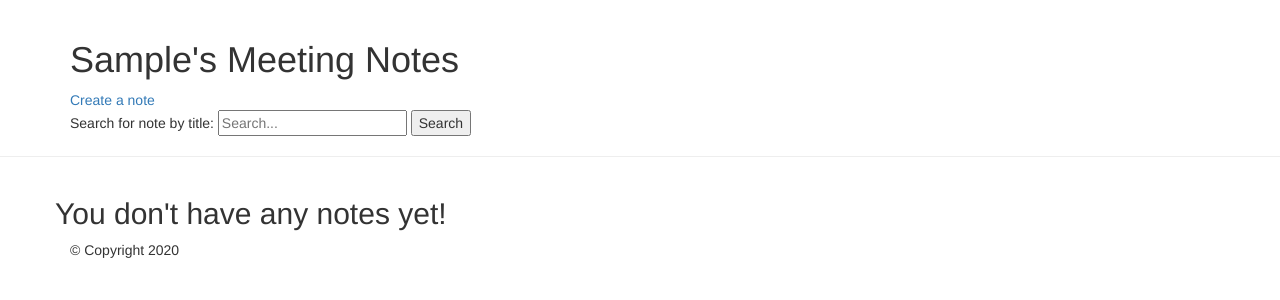
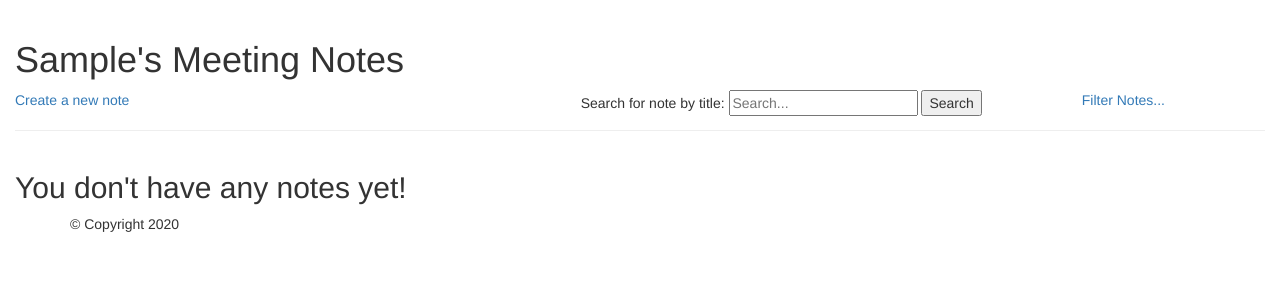
Before and after one commit to jonathankamau/note-taking-app, a Django app: template app/template/dashboard.html in a window 1280 px wide. Shown: the part 51-351 px from the top of the page. Run offline with Django 3.2, Linux system fonts and the light colour scheme; the template is opened without the code that fills it, so the values that code supplies are empty; the visitor is signed in with stand-in values (Sample User, id 1); some libraries are stand-ins or nearby versions.

Commit message:
[Feature] add the link to the filter page on the dashboard

```diff
--- a/app/template/dashboard.html
+++ b/app/template/dashboard.html
@@ -1,21 +1,23 @@
 {% extends 'base.html' %}
 {% block content%}
 
-<main class="container">
+<main class="container-fluid">
 <h1>{{ user.first_name }}'s Meeting Notes</h1>
-<div>
-    <a href="{% url 'create_note' %}">Create a note</a>
-</div>
-<div>
+<span>
+    <a href="{% url 'create_note' %}">Create a new note</a>
+</span>
+<span class="search">
+    <a href="{% url 'filter_results' %}">Filter Notes...</a>
+</span>
+<span class="search">
     <form action="{% url 'search_results' %}" method="get">
         <div>Search for note by title: <input name="q" type="text" placeholder="Search...">
         <button type="submit">Search</button>
         </div>
     </form>
-</div>
-</div>
+</span>
 <hr>
-<div class="container">
+<div class="container-fluid">
 <div class="row col-md-20">
 {% if notes %}
     {% for note in notes %}
```
